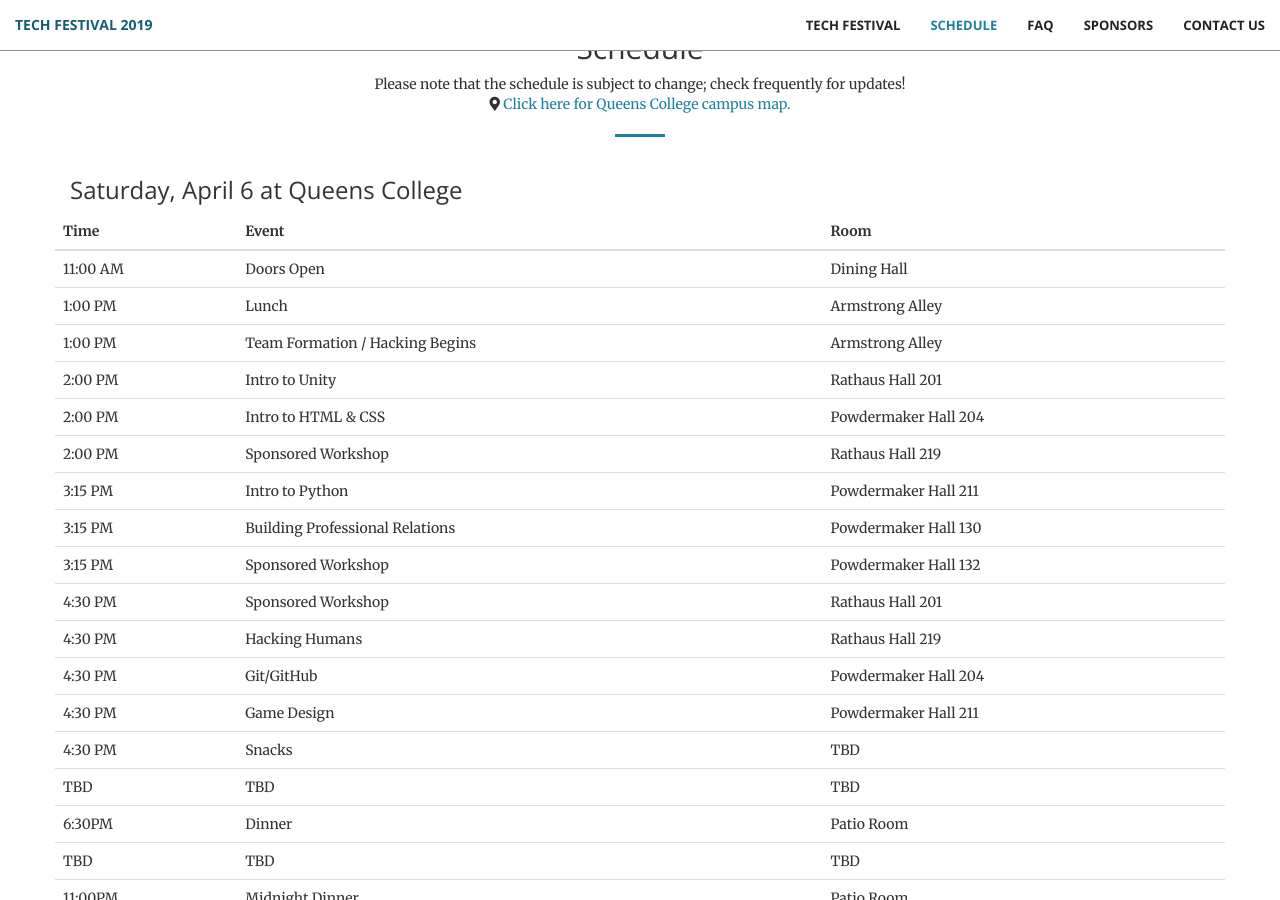
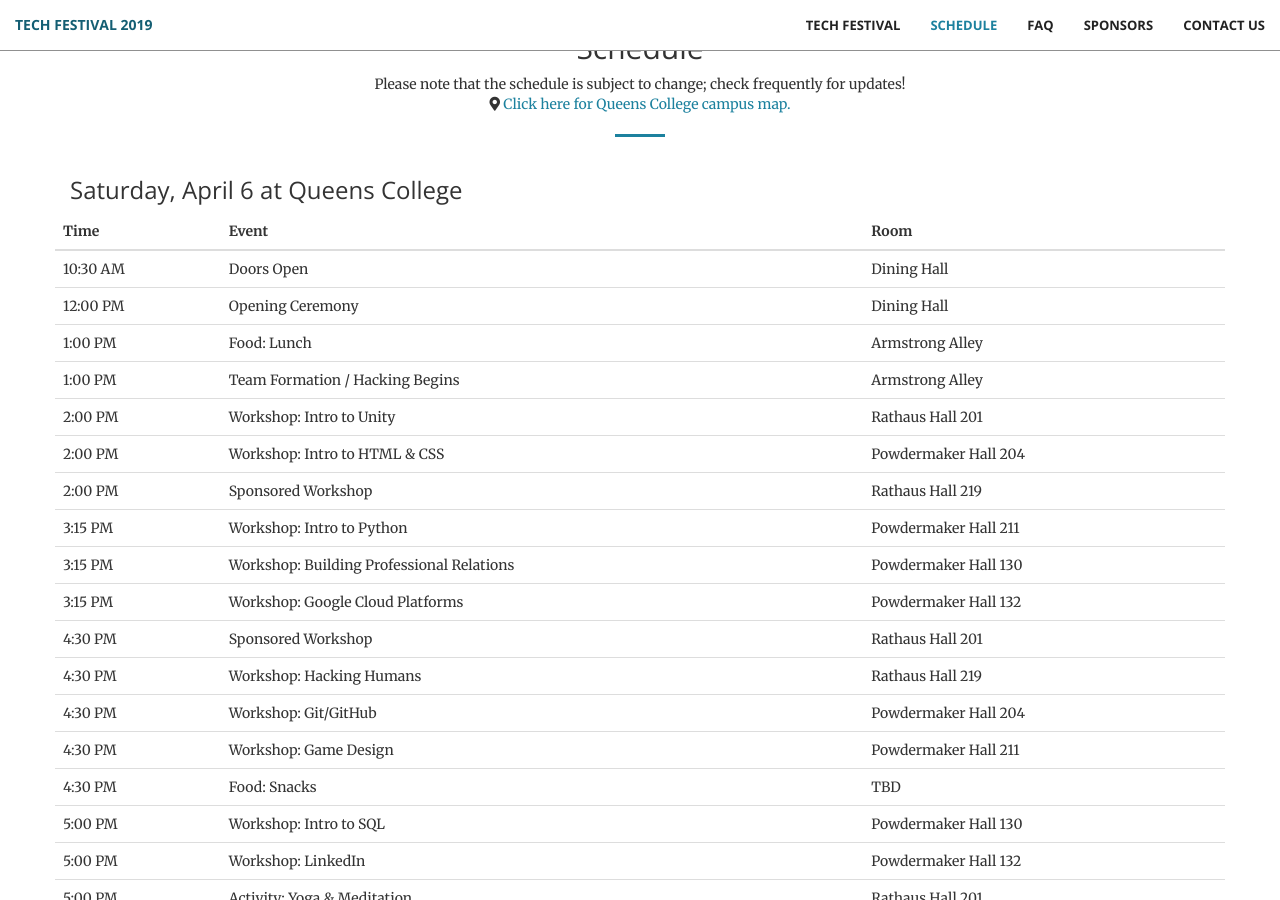
Before and after one commit to techfestivalnyc/techfestivalnyc.github.io, a Jekyll site: the page built from hackathon/index.html, in a window 1280 px wide and 900 px high, scrolled down 969 px. Built offline with Jekyll 4.4.1, drawn with Linux system fonts in a browser that asks for light colours; some of the changed text lies outside the part shown.

Commit message:
update schedule

```diff
--- a/_includes/schedule-hackathon.html
+++ b/_includes/schedule-hackathon.html
@@ -26,13 +26,18 @@
                 </thead>
                 <tbody>
                     <tr>
-                        <td>11:00 AM</td>
+                        <td>10:30 AM</td>
                         <td>Doors Open</td>
                         <td>Dining Hall</td>
                     </tr>
                     <tr>
+                        <td>12:00 PM</td>
+                        <td>Opening Ceremony</td>
+                        <td>Dining Hall</td>
+                    </tr>
+                    <tr>
                         <td>1:00 PM</td>
-                        <td>Lunch</td>
+                        <td>Food: Lunch</td>
                         <td>Armstrong Alley</td>
                     </tr>
                     <tr>
@@ -42,12 +47,12 @@
                     </tr>
                     <tr>
                         <td>2:00 PM</td>
-                        <td>Intro to Unity</td>
+                        <td>Workshop: Intro to Unity</td>
                         <td>Rathaus Hall 201</td>
                     </tr>
                     <tr>
                         <td>2:00 PM</td>
-                        <td>Intro to HTML & CSS</td>
+                        <td>Workshop: Intro to HTML & CSS</td>
                         <td>Powdermaker Hall 204</td>
                     </tr>
                     <tr>
@@ -57,17 +62,17 @@
                     </tr>
                     <tr>
                         <td>3:15 PM</td>
-                        <td>Intro to Python</td>
+                        <td>Workshop: Intro to Python</td>
                         <td>Powdermaker Hall 211</td>
                     </tr>
                     <tr>
                         <td>3:15 PM</td>
-                        <td>Building Professional Relations</td>
+                        <td>Workshop: Building Professional Relations</td>
                         <td>Powdermaker Hall 130</td>
                     </tr>
                     <tr>
                         <td>3:15 PM</td>
-                        <td>Sponsored Workshop</td>
+                        <td>Workshop: Google Cloud Platforms</td>
                         <td>Powdermaker Hall 132</td>
                     </tr>
                     <tr>
@@ -77,42 +82,82 @@
                     </tr>
                     <tr>
                         <td>4:30 PM</td>
-                        <td>Hacking Humans</td>
+                        <td>Workshop: Hacking Humans</td>
                         <td>Rathaus Hall 219</td>
                     </tr>
                     <tr>
                         <td>4:30 PM</td>
-                        <td>Git/GitHub</td>
+                        <td>Workshop: Git/GitHub</td>
                         <td>Powdermaker Hall 204</td>
                     </tr>
                     <tr>
                         <td>4:30 PM</td>
-                        <td>Game Design</td>
+                        <td>Workshop: Game Design</td>
                         <td>Powdermaker Hall 211</td>
                     </tr>
                     <tr>
                         <td>4:30 PM</td>
-                        <td>Snacks</td>
+                        <td>Food: Snacks</td>
                         <td>TBD</td>
                     </tr>
                     <tr>
-                        <td>TBD</td>
-                        <td>TBD</td>
+                        <td>5:00 PM</td>
+                        <td>Workshop: Intro to SQL</td>
+                        <td>Powdermaker Hall 130</td>
+                    </tr>
+                    <tr>
+                        <td>5:00 PM</td>
+                        <td>Workshop: LinkedIn</td>
+                        <td>Powdermaker Hall 132</td>
+                    </tr>
+                    <tr>
+                        <td>5:00 PM</td>
+                        <td>Activity: Yoga & Meditation</td>
+                        <td>Rathaus Hall 201</td>
+                    </tr>
+                    <tr>
+                        <td>6:30PM</td>
+                        <td>Food: Dinner</td>
+                        <td>Patio Room</td>
+                    </tr>
+                    <tr>
+                        <td>7:00 PM</td>
+                        <td>Activity: Musical Chairs</td>
                         <td>TBD</td>
                     </tr>
                     <tr>
-                        <td>6:30PM</td>
-                        <td>Dinner</td>
-                        <td>Patio Room</td>
+                        <td>7:45 PM</td>
+                        <td>Workshop: Intro to Python</td>
+                        <td>Rathaus Hall 219</td>
                     </tr>
                     <tr>
+                        <td>8:00 PM</td>
+                        <td>Workshop: Sonic Pi</td>
+                        <td>Powdermaker Hall 204</td>
+                    </tr>
+                    <tr>
+                        <td>8:15 PM</td>
+                        <td>Activity: Kahoot</td>
+                        <td>Powdermaker Hall 211</td>
+                    </tr>
+                    <tr>
+                        <td>8:45 PM</td>
+                        <td>Food: Ice Cream</td>
                         <td>TBD</td>
-                        <td>TBD</td>
+                    </tr>
+                    <tr>
+                        <td>9:00 PM</td>
+                        <td>Workshop: DevPost</td>
+                        <td>Powdermaker Hall 130</td>
+                    </tr>
+                    <tr>
+                        <td>10:15 PM</td>
+                        <td>Activity: Mafia</td>
                         <td>TBD</td>
                     </tr>
                     <tr>
                         <td>11:00PM</td>
-                        <td>Midnight Dinner</td>
+                        <td>Food: Midnight Dinner</td>
                         <td>Patio Room</td>
                     </tr>
                     <tr>
@@ -152,14 +197,14 @@
                         <td>Patio Room</td>
                     </tr>
                     <tr>
-                        <td>TBD</td>
-                        <td>TBD</td>
-                        <td>TBD</td>
+                        <td>9:00 AM</td>
+                        <td>Workshop: Pitching</td>
+                        <td>Patio Room</td>
                     </tr>
                     <tr>
                         <td>11:00 AM</td>
-                        <td>Hacking Ends</td>
-                        <td>TBD</td>
+                        <td>Hacking Ends / Submissions Due</td>
+                        <td>N/A</td>
                     </tr>
                     <tr>
                         <td>11:30 AM</td>
```
Also changed, not shown: _includes/schedule-front.html (+14 -14 lines).
